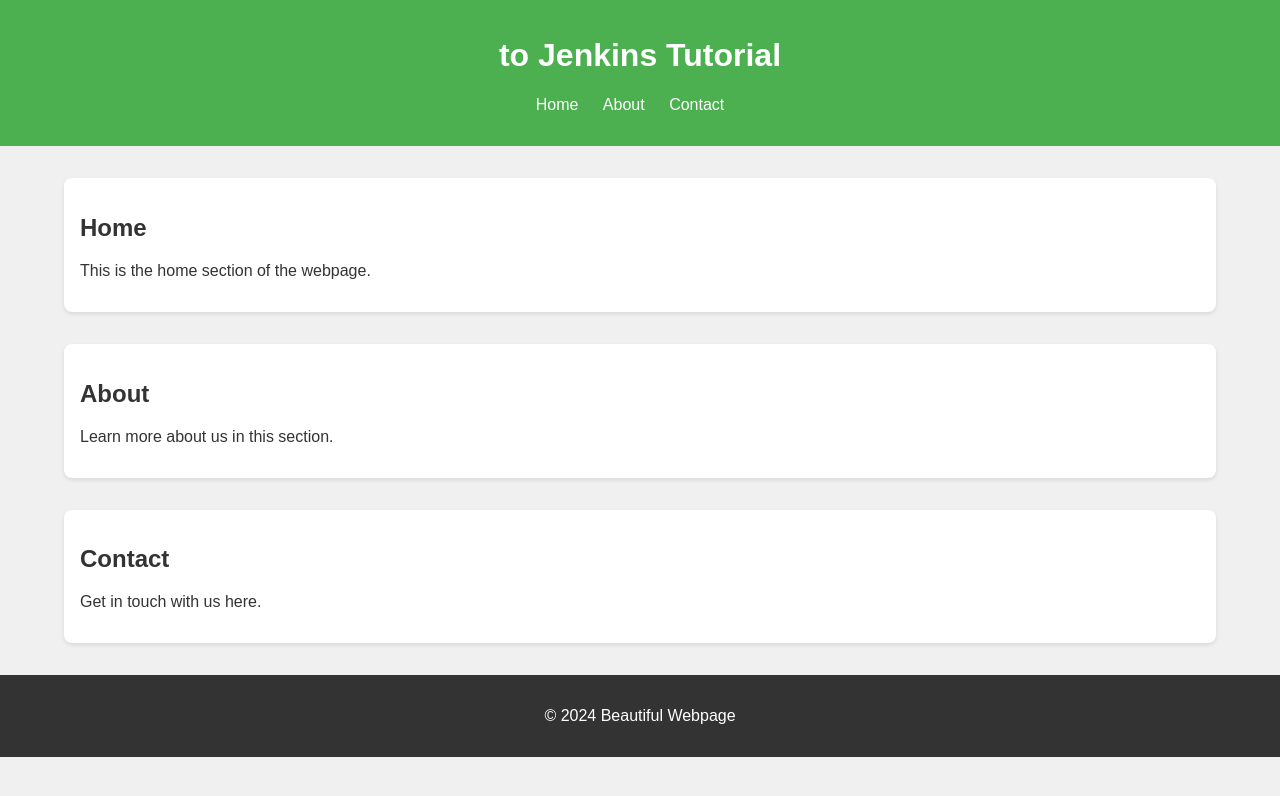
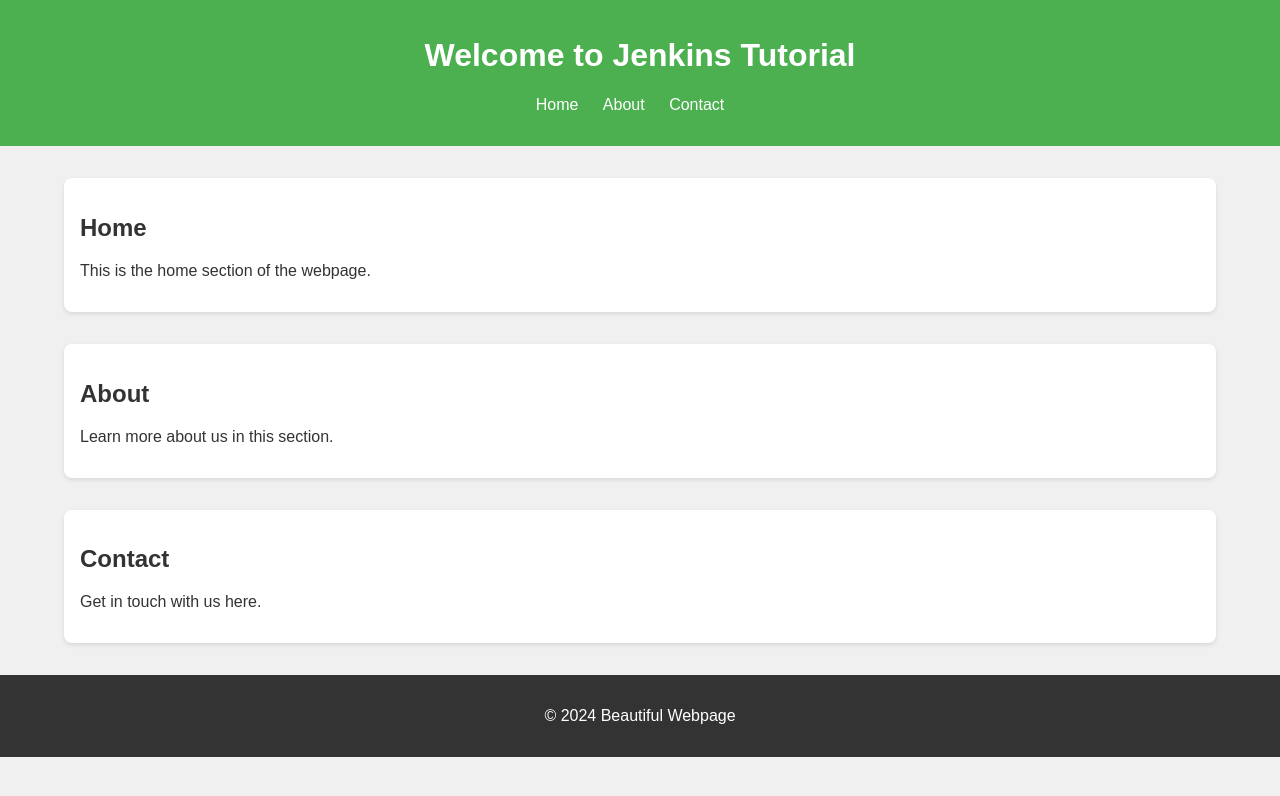
Before and after one commit to vivek943161/testpy, a plain HTML site: page index.html in a window 1280 px wide. Drawn offline with Linux system fonts and the light colour scheme.

Commit message:
Update index.html

```diff
--- a/index.html
+++ b/index.html
@@ -51,7 +51,7 @@
 </head>
 <body>
     <header>
-        <h1> to Jenkins Tutorial</h1>
+        <h1> Welcome to Jenkins Tutorial</h1>
         <nav>
             <ul>
                 <li><a href="#home">Home</a></li>
```
